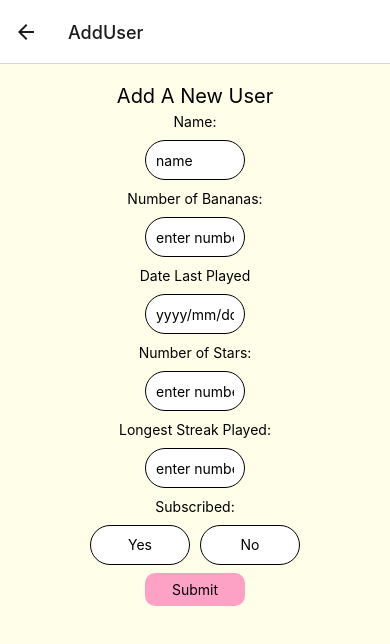
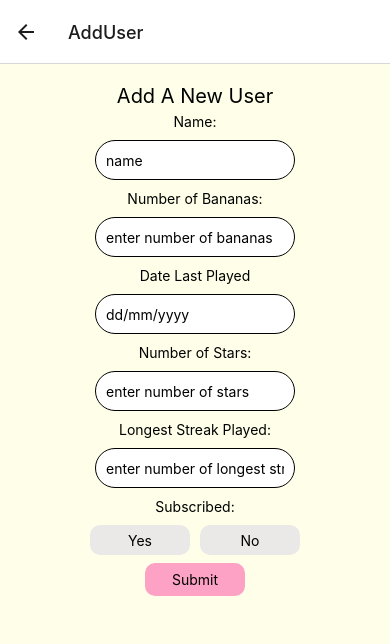
Before and after one commit to sakisandrac/react-native-scoreboard, a React Native app: screen /AddUser in a window 390 px wide. Shown: the top 644 px of the page. Built offline with nearby package versions, Linux system fonts and the light colour scheme.

Commit message:
Add styling to subscribe button form

```diff
--- a/src/components/AddUser.tsx
+++ b/src/components/AddUser.tsx
@@ -104,7 +104,7 @@
         style={styles.textInput}
         onChangeText={(text) => updateText('lastDayPlayed', text)}
         value={form.lastDayPlayed}
-        placeholder='yyyy/mm/dd'
+        placeholder='dd/mm/yyyy'
       />
       <Text style={styles.label}>Number of Stars:</Text>
       <TextInput
@@ -123,13 +123,13 @@
       <Text style={styles.label}>Subscribed:</Text>
       <View style={{ flexDirection: 'row' }}>
         <TouchableOpacity
-          style={styles.textInput}
+          style={{backgroundColor: `${form.subscribed === 'true' ? 'pink' : '#EBE8E8'}`, padding: 1, width: 100, height: 30, justifyContent: 'center', alignItems:'center', borderRadius: 10, margin: 5}}
           onPress={() => updateText('subscribed', 'true')}
         >
           <Text style={{}}>Yes</Text>
         </TouchableOpacity>
         <TouchableOpacity
-          style={styles.textInput}
+          style={{backgroundColor: `${form.subscribed === 'false' ? 'pink' : '#EBE8E8'}`, padding: 1, width: 100, height: 30, justifyContent: 'center', alignItems:'center', borderRadius: 10, margin: 5}}
           onPress={() => updateText('subscribed', 'false')}
         >
           <Text style={{}}>No</Text>
@@ -156,7 +156,7 @@
   textInput: {
     borderColor: '#000000',
     height: 40,
-    width: 100,
+    width: 200,
     borderWidth: .5,
     backgroundColor: '#FFF',
     borderRadius: 20,
```
